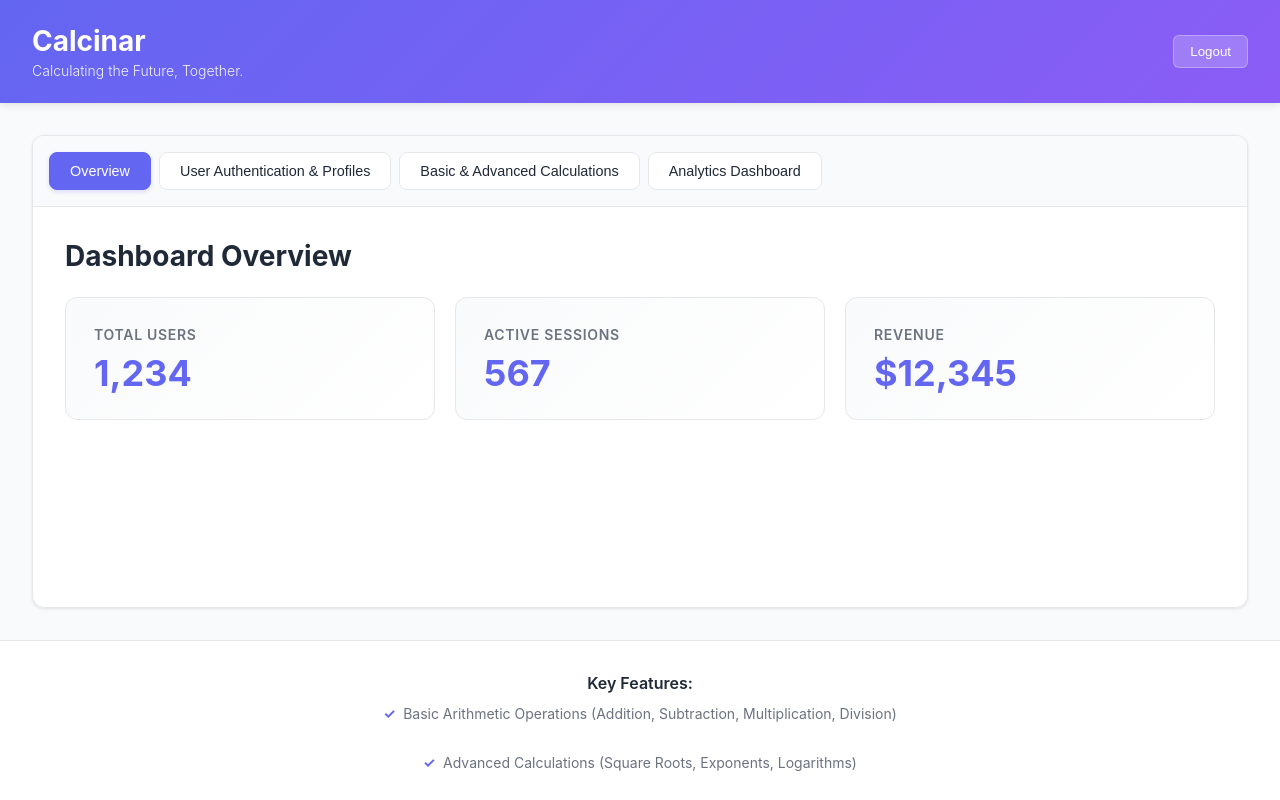
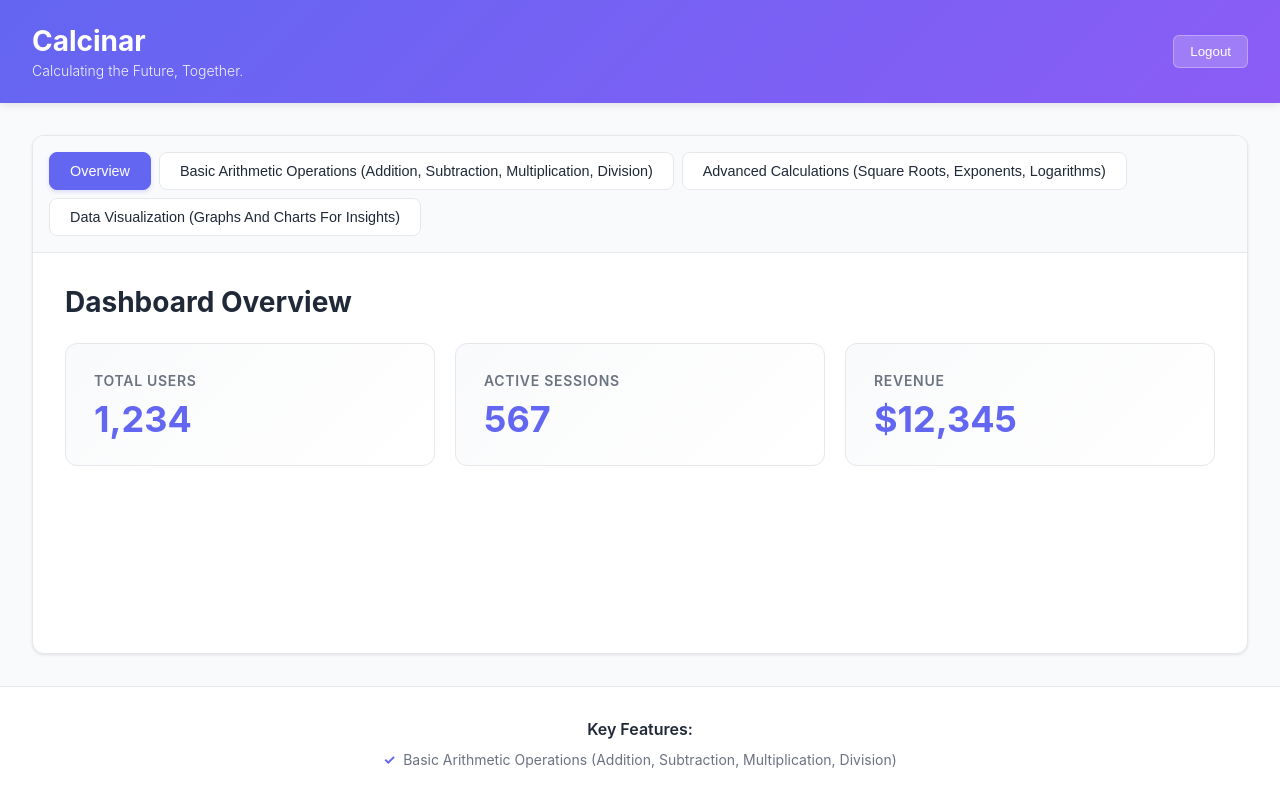
Before and after one commit to playworks93/calcinar-landing-app, a React (Vite) app: page / in a window 1280 px wide. Both pictures are taken after typing "name@example.com", "Sample123" into the empty fields and a click on the button "Sign In". Shown: the top 800 px of the page. Built offline with nearby package versions, Linux system fonts and the light colour scheme.

Commit message:
Add src/components/Dashboard.tsx

```diff
--- a/src/components/Dashboard.tsx
+++ b/src/components/Dashboard.tsx
@@ -15,22 +15,22 @@ const Dashboard = (props: DashboardProps) => {
           Overview
         </button>
         <button
-          className={activeTab === 'user_authentication_&_profiles' ? 'active' : ''}
-          onClick={() => setActiveTab('user_authentication_&_profiles')}
+          className={activeTab === 'basic_arithmetic_operations_(addition,_subtraction,_multiplication,_division)' ? 'active' : ''}
+          onClick={() => setActiveTab('basic_arithmetic_operations_(addition,_subtraction,_multiplication,_division)')}
         >
-          User Authentication & Profiles
+          Basic Arithmetic Operations (Addition, Subtraction, Multiplication, Division)
         </button>
         <button
-          className={activeTab === 'basic_&_advanced_calculations' ? 'active' : ''}
-          onClick={() => setActiveTab('basic_&_advanced_calculations')}
+          className={activeTab === 'advanced_calculations_(square_roots,_exponents,_logarithms)' ? 'active' : ''}
+          onClick={() => setActiveTab('advanced_calculations_(square_roots,_exponents,_logarithms)')}
         >
-          Basic & Advanced Calculations
+          Advanced Calculations (Square Roots, Exponents, Logarithms)
         </button>
         <button
-          className={activeTab === 'analytics_dashboard' ? 'active' : ''}
-          onClick={() => setActiveTab('analytics_dashboard')}
+          className={activeTab === 'data_visualization_(graphs_and_charts_for_insights)' ? 'active' : ''}
+          onClick={() => setActiveTab('data_visualization_(graphs_and_charts_for_insights)')}
         >
-          Analytics Dashboard
+          Data Visualization (Graphs And Charts For Insights)
         </button>
       </nav>
 
@@ -55,24 +55,24 @@ const Dashboard = (props: DashboardProps) => {
           </div>
         )}
 
-        {activeTab === 'user_authentication_&_profiles' && (
+        {activeTab === 'basic_arithmetic_operations_(addition,_subtraction,_multiplication,_division)' && (
           <div className="tab-content">
-            <h2>User Authentication & Profiles</h2>
-            <p>Manage your user authentication & profiles here.</p>
+            <h2>Basic Arithmetic Operations (Addition, Subtraction, Multiplication, Division)</h2>
+            <p>Manage your basic arithmetic operations (addition, subtraction, multiplication, division) here.</p>
           </div>
         )}
 
-        {activeTab === 'basic_&_advanced_calculations' && (
+        {activeTab === 'advanced_calculations_(square_roots,_exponents,_logarithms)' && (
           <div className="tab-content">
-            <h2>Basic & Advanced Calculations</h2>
-            <p>Manage your basic & advanced calculations here.</p>
+            <h2>Advanced Calculations (Square Roots, Exponents, Logarithms)</h2>
+            <p>Manage your advanced calculations (square roots, exponents, logarithms) here.</p>
           </div>
         )}
 
-        {activeTab === 'analytics_dashboard' && (
+        {activeTab === 'data_visualization_(graphs_and_charts_for_insights)' && (
           <div className="tab-content">
-            <h2>Analytics Dashboard</h2>
-            <p>Manage your analytics dashboard here.</p>
+            <h2>Data Visualization (Graphs and Charts for Insights)</h2>
+            <p>Manage your data visualization (graphs and charts for insights) here.</p>
           </div>
         )}
       </div>
```
